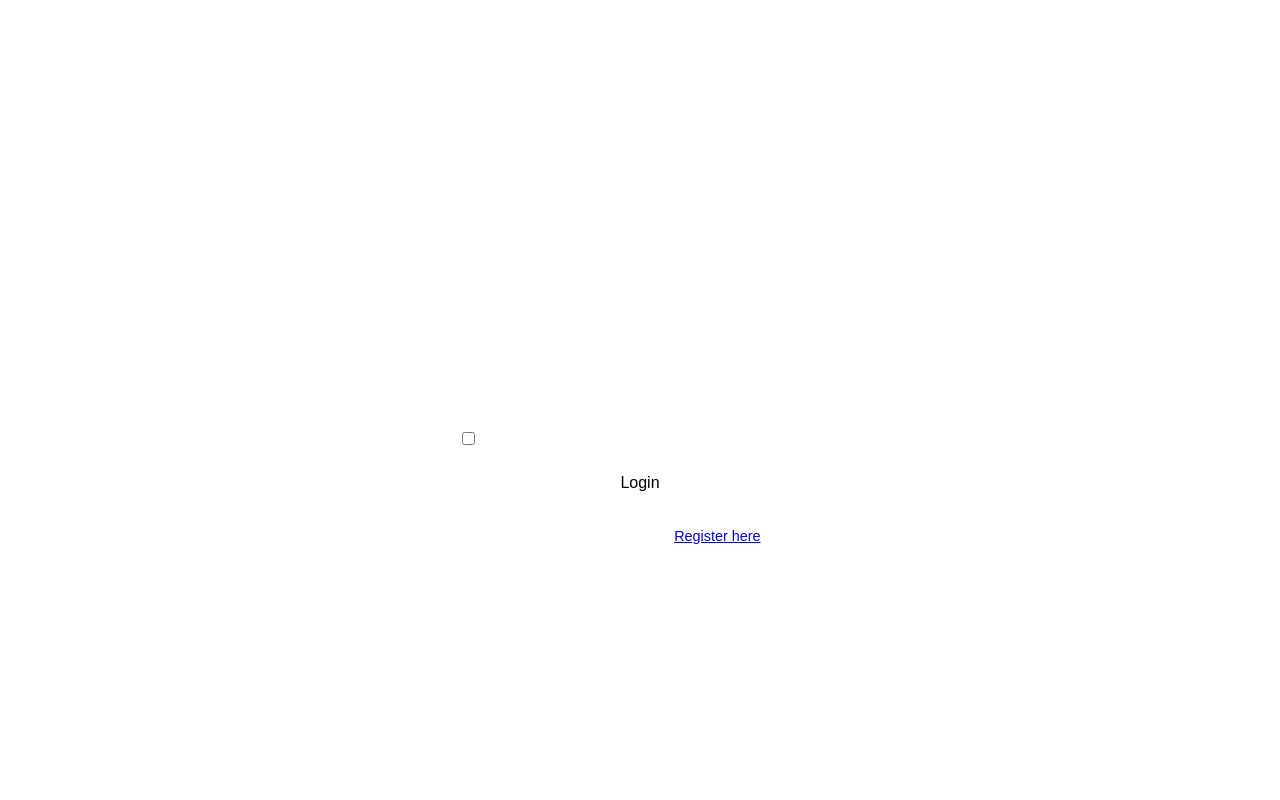
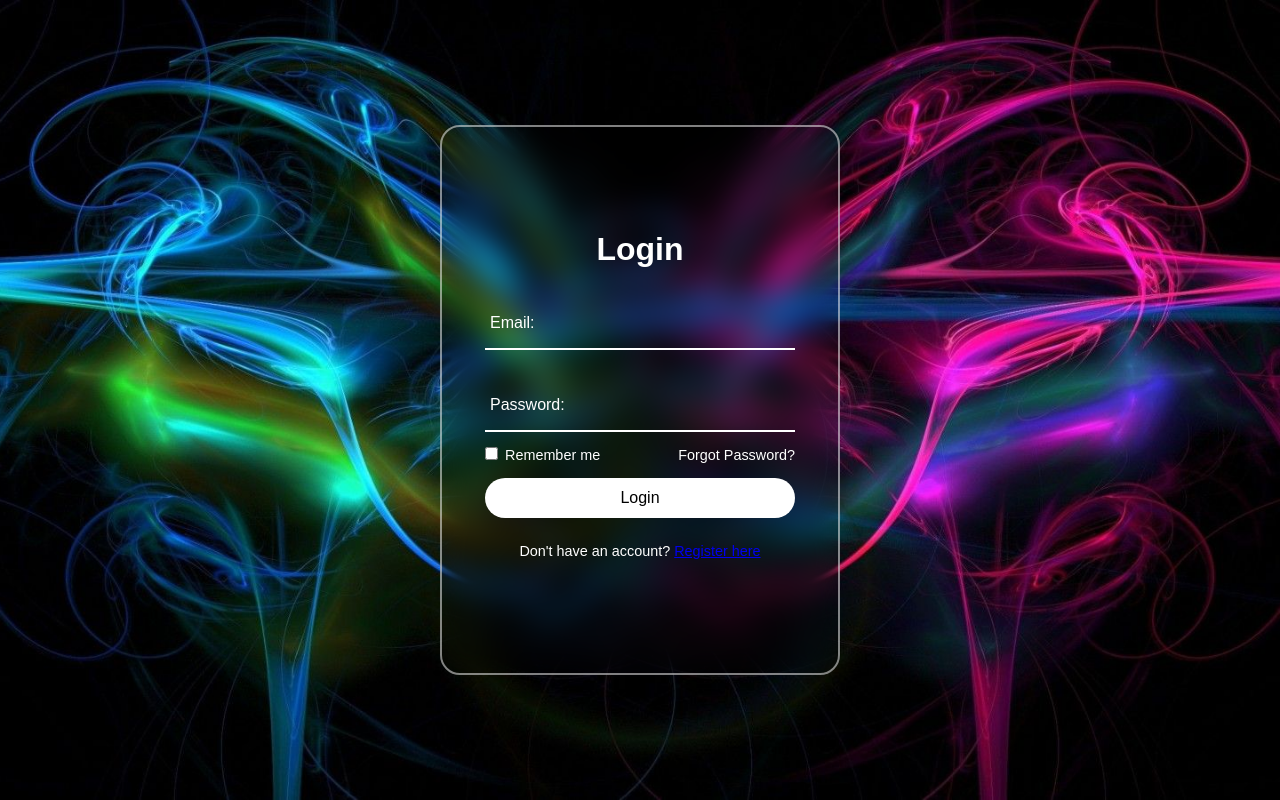
Before and after one commit to PranaySolanki/code-x-sync, a Next.js app: page /login in a window 1280 px wide. Built offline with nearby package versions, Linux system fonts and the light colour scheme.

Commit message:
Update index.scss

```diff
--- a/src/screen/loginscreen/index.scss
+++ b/src/screen/loginscreen/index.scss
@@ -4,7 +4,7 @@
   margin: 0;
   padding: 0;
   box-sizing: border-box;
-  font-family: 'Poppins', sans-serif;
+  font-family: 'poppins', sans-serif;
 }
 
 .section {
@@ -13,6 +13,7 @@
   align-items: center;
   width: 100%;
   height: 100vh;
+  background-image: url('../../assets/login-bg.jpg'); // Changed path to access login-bg.jpg  //renamed by pranay
   background-size: cover;
   background-position: center;
 
@@ -21,61 +22,34 @@
     width: 400px;
     min-height: 550px;
     perspective: 1200px;
-    transform-style: preserve-3d;
-    transition: transform 0.7s cubic-bezier(0.4, 0.2, 0.2, 1);
     display: flex;
     justify-content: center;
     align-items: center;
-    margin: 0 auto;
 
     .box-face {
       position: absolute;
-      top: 0;
-      left: 0;
       width: 100%;
-      min-height: 550px;
-      transition: transform 0.7s ease-in-out;
+      height: 100%;
+      transition: transform 0.7s cubic-bezier(0.4, 0.2, 0.2, 1);
       backface-visibility: hidden;
-      background: transparent;
+      background: transparent !important; // Ensure transparent background for all text containers
       border: 2px solid rgba(255, 255, 255, 0.5);
       border-radius: 20px;
       display: flex;
       justify-content: center;
       align-items: center;
       backdrop-filter: blur(15px);
-      flex-direction: column;
-      padding: 20px;
 
       h2 {
         text-align: center;
         font-size: 2em;
         color: #fff;
-        margin-bottom: 20px;
-      }
-
-      form {
-        width: 100%;
-        text-align: center;
-
-        .form-message {
-          display: inline-block;
-          background: #fff;
-          color: #222;
-          padding: 8px 16px;
-          border-radius: 8px;
-          margin-bottom: 20px;
-          font-weight: bold;
-          box-shadow: 0 2px 8px rgba(0, 0, 0, 0.08);
-          min-width: 200px;
-          max-width: 90%;
-          text-align: center;
-        }
       }
 
       .input-box {
         position: relative;
         width: 310px;
-        margin: 20px 0;
+        margin: 30px 0;
         border-bottom: 2px solid #fff;
 
         label {
@@ -168,6 +142,25 @@
           }
         }
       }
+
+      form {
+        text-align: center;
+
+        .form-message {
+          display: inline-block;
+          background: #fff;
+          color: #222;
+          padding: 8px 16px;
+          border-radius: 8px;
+          margin-bottom: 10px;
+          font-weight: bold;
+          margin-top: 10px;
+          box-shadow: 0 2px 8px rgba(0, 0, 0, 0.08);
+          min-width: 200px;
+          max-width: 90%;
+          text-align: center;
+        }
+      }
     }
 
     .login-box {
@@ -179,16 +172,131 @@
       z-index: 1;
       transform: rotateY(180deg);
     }
+  }
 
-    &.flipped {
-      .login-box {
-        transform: rotateY(-180deg);
-        z-index: 1;
+  .login-register-container.flipped {
+    .login-box {
+      transform: rotateY(-180deg);
+      z-index: 1;
+    }
+    .register-box {
+      transform: rotateY(0deg);
+      z-index: 2;
+    }
+  }
+
+  .login-box {
+    position: relative;
+    width: 400px;
+    height: 450px;
+    background: transparent;
+    border: 2px solid rgba(255, 255, 255, 0.5);
+    border-radius: 20px;
+    display: flex;
+    justify-content: center;
+    align-items: center;
+    backdrop-filter: blur(15px);
+
+    h2 {
+      text-align: center;
+      font-size: 2em;
+      color: #fff;
+    }
+
+    .input-box {
+      position: relative;
+      width: 310px;
+      margin: 30px 0;
+      border-bottom: 2px solid #fff;
+
+      label {
+        position: absolute;
+        color: #fff;
+        top: 50%;
+        left: 5px;
+        transform: translateY(-50%);
+        font-size: 1em;
+        pointer-events: none;
+        transition: 0.5s;
       }
 
-      .register-box {
-        transform: rotateY(0deg);
-        z-index: 2;
+      input {
+        width: 100%;
+        height: 50px;
+        font-size: 1em;
+        color: #fff;
+        background: transparent;
+        border: none;
+        outline: none;
+        padding: 0 35px 0 5px;
+
+        &:focus ~ label,
+        &:valid ~ label {
+          top: -5px;
+        }
+      }
+
+      .icon {
+        position: absolute;
+        right: 8px;
+        color: #fff;
+        font-size: 1.2em;
+        line-height: 57px;
+      }
+    }
+
+    .remember {
+      margin: -15px 0 15px;
+      font-size: 0.9em;
+      display: flex;
+      color: #fff;
+      justify-content: space-between;
+
+      label {
+        input {
+          margin-right: 3px;
+        }
+      }
+
+      a {
+        color: #fff;
+        text-decoration: none;
+
+        &:hover {
+          text-decoration: underline;
+        }
+      }
+    }
+
+    button {
+      width: 100%;
+      height: 40px;
+      background: #fff;
+      color: #000;
+      border: none;
+      outline: none;
+      border-radius: 40px;
+      cursor: pointer;
+      font-size: 1em;
+      font-weight: 500;
+    }
+
+    .register-link {
+      font-size: 0.9em;
+      text-align: center;
+      margin: 25px 0 10px;
+      color: #fff;
+
+      p {
+        a {
+          color: #fff;
+          text-decoration: none;
+          font-weight: 600;
+
+          &:hover {
+            text-decoration: underline;
+          }
+        }
       }
     }
   }
```
